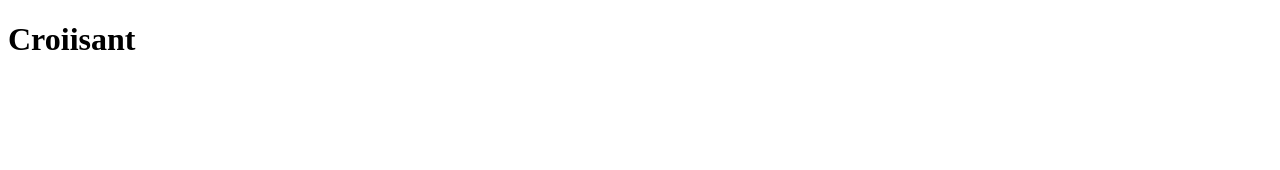
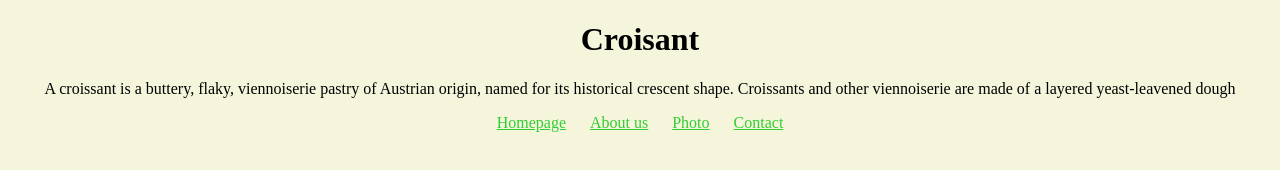
Before and after one commit to Fcchbv/Croissant, a plain HTML site: page index.html in a window 1280 px wide. Drawn offline with Linux system fonts and the light colour scheme.

Commit message:
added more info to pages + updated css

```diff
--- a/css/styles.css
+++ b/css/styles.css
@@ -0,0 +1,24 @@
+body {
+  background: beige;
+}
+
+h1,
+p {
+  text-align: center;
+}
+
+.croissant-photo {
+  max-width: 100%;
+  border-radius: 10px;
+  display: block;
+  margin: 30px auto;
+}
+
+footer {
+  text-align: center;
+}
+
+footer a {
+  margin: 0 10px;
+  color: limegreen;
+}
--- a/index.html
+++ b/index.html
@@ -4,9 +4,22 @@
     <meta charset="UTF-8" />
     <meta http-equiv="X-UA-Compatible" content="IE=edge" />
     <meta name="viewport" content="width=device-width, initial-scale=1.0" />
+    <meta name="description" content="The best croissants ever" />
+    <link rel="stylesheet" href="/css/styles.css" />
     <title>Croissant</title>
   </head>
   <body>
-    <h1>Croiisant</h1>
+    <h1>Croisant</h1>
+    <p>
+      A croissant is a buttery, flaky, viennoiserie pastry of Austrian origin,
+      named for its historical crescent shape. Croissants and other viennoiserie
+      are made of a layered yeast-leavened dough
+    </p>
   </body>
+  <footer>
+    <a href="/" title="Home"> Homepage</a>
+    <a href="/about.html" title="About Croissant.com"> About us</a>
+    <a href="/images/photo1.jpeg" title="Croissant photo"> Photo</a>
+    <a href="/contact.html" title="Contact Croissant.com"> Contact</a>
+  </footer>
 </html>
```
Also changed, not shown: about.html (+14 -0 lines), contact.html (+15 -0 lines).
